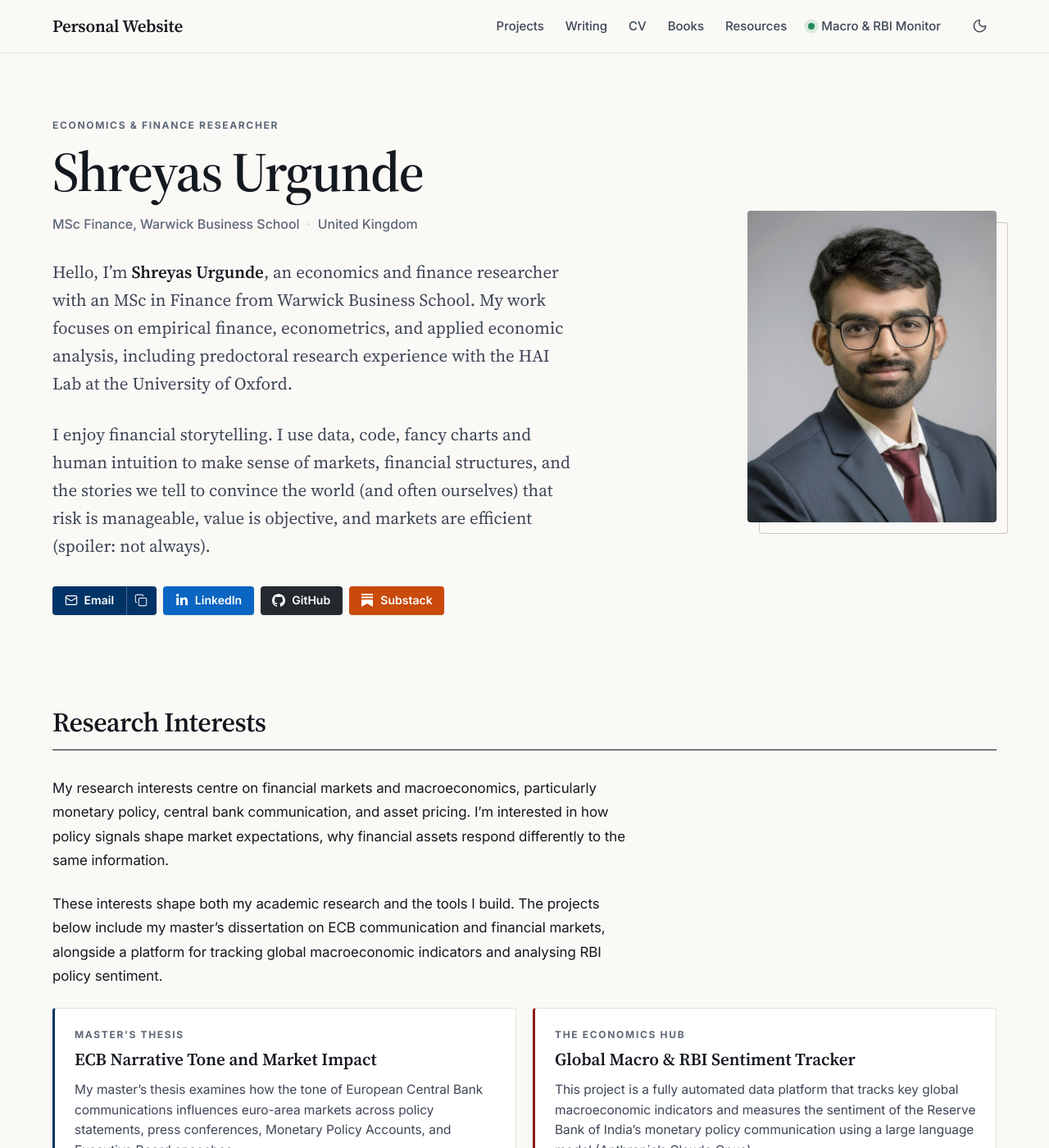
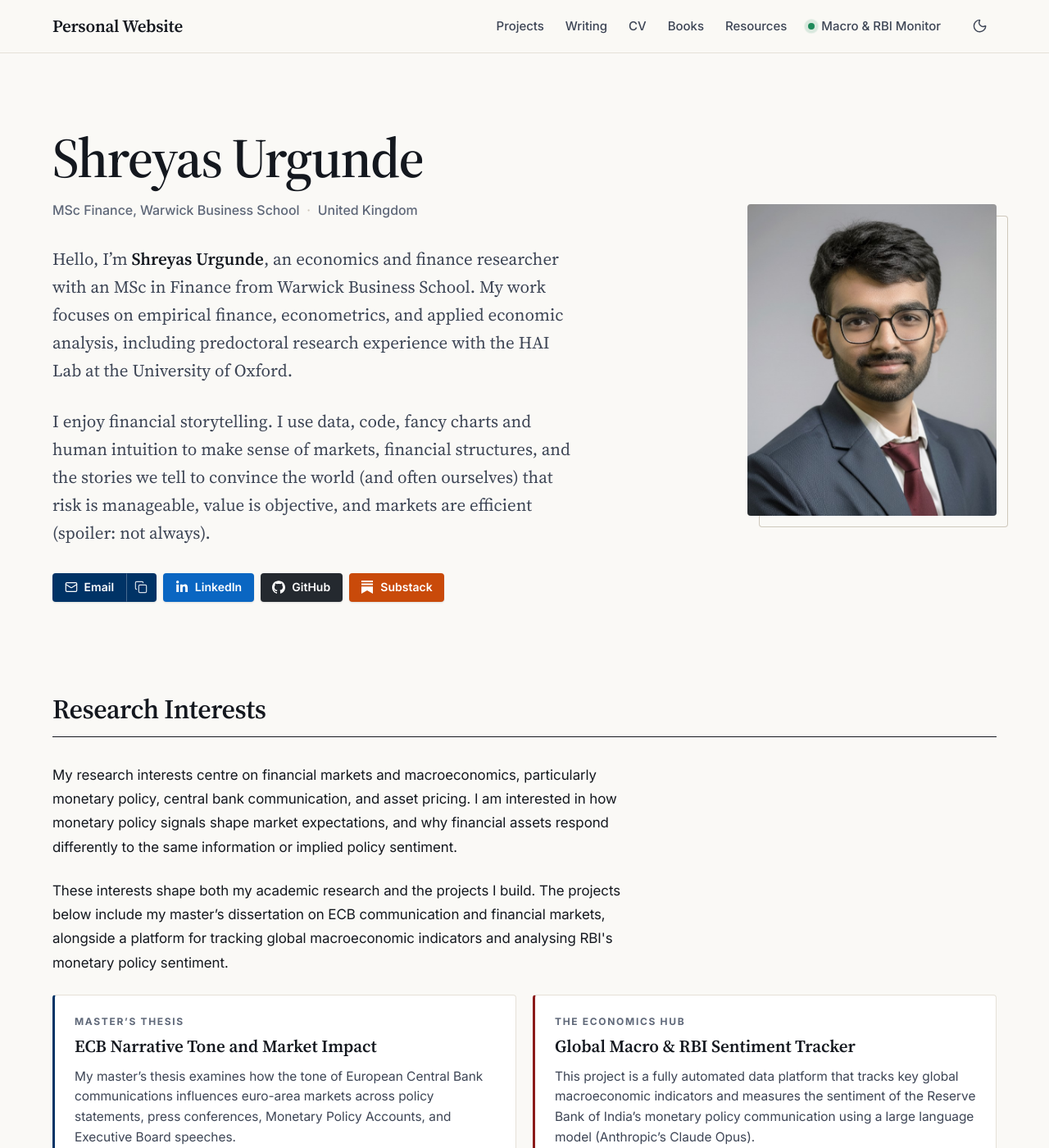
Before and after one commit to shreyasxi/shreyasxi.github.io, a Jekyll site: the page built from _pages/about.md, in a window 1280 px wide and 1400 px high. Shown: the whole window at 82% size. Built offline with Jekyll 4.4.1, drawn with Linux system fonts in a browser that asks for light colours.

Commit message:
Revise about page content for clarity and detail
Updated the description of research interests and projects.

```diff
--- a/_pages/about.md
+++ b/_pages/about.md
@@ -10,7 +10,6 @@ redirect_from:
 
 <section class="hero container">
   <div class="hero__text">
-    <p class="kicker">Economics &amp; Finance Researcher</p>
     <h1 class="hero__name">Shreyas Urgunde</h1>
     <p class="hero__meta">MSc Finance, Warwick Business School<span class="hero__sep" aria-hidden="true">·</span>United Kingdom</p>
     <p class="hero__lede">
@@ -42,14 +41,13 @@ redirect_from:
     <p>
       My research interests centre on financial markets and macroeconomics,
       particularly monetary policy, central bank communication, and asset
-      pricing. I’m interested in how policy signals shape market expectations,
-      why financial assets respond differently to the same information.
+      pricing. I am interested in how monetary policy signals shape market expectations, and why financial assets respond differently to the same information or implied policy sentiment.
     </p>
     <p>
-      These interests shape both my academic research and the tools I build.
+      These interests shape both my academic research and the projects I build.
       The projects below include my master’s dissertation on ECB communication
       and financial markets, alongside a platform for tracking global
-      macroeconomic indicators and analysing RBI policy sentiment.
+      macroeconomic indicators and analysing RBI's monetary policy sentiment.
     </p>
     <div class="feature-grid">
       {% assign featured = site.data.projects | where: "featured", true %}
```
